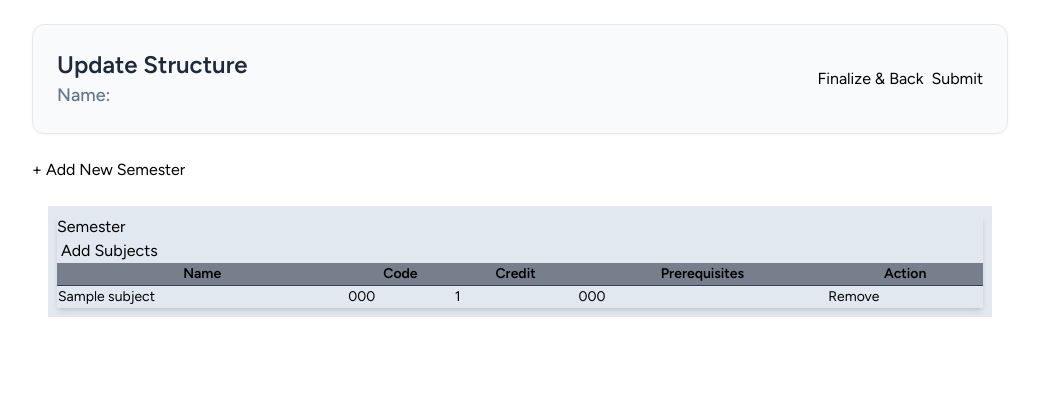
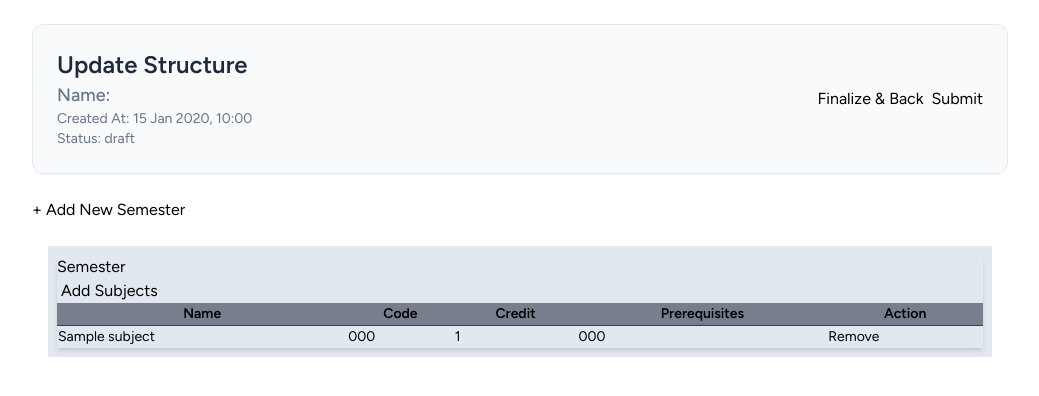
Before and after one commit to nisah28-src/FYPiii, a Laravel app: page /view-structure/1 in a window 1280 px wide. Shown: the top 396 px of the page, without its empty margins (120-1159 px from the left). Run offline with Laravel 12, Linux system fonts and the light colour scheme; tables that the repository leaves empty hold one stand-in row (values such as "Sample post"); style sheets or scripts are compiled from the project's sources; parts of the project's set-up code (start-up, migrations or seed data) failed here and were passed over; some libraries are stand-ins or nearby versions.

Commit message:
final prototype presented

```diff
--- a/app/Livewire/CreateStructure.php
+++ b/app/Livewire/CreateStructure.php
@@ -123,9 +123,9 @@ class CreateStructure extends Component
 
          $finalTitle = $this->title;
          if ($this->studenttype) {
-            $finalTitle .= '(International)';
+            $finalTitle .= ' _(International)';
             }else {
-            $finalTitle .='(Local)';
+            $finalTitle .=' _(Local)';
             }
 
            $struct = DB::transaction( function () use ($finalTitle) {
@@ -160,7 +160,7 @@ class CreateStructure extends Component
 
     public function back() {
         session()->forget(['draft_structure', 'draft_title', 'draft_studenttype']);
-        return redirect()->route('hop.dashboard');
+        return redirect()->route('hop.dashboard') -> with('message', 'Draft discarded');
     }
 
     public function moveUp($index) {
--- a/app/Livewire/ViewStructure.php
+++ b/app/Livewire/ViewStructure.php
@@ -162,6 +162,7 @@ class ViewStructure extends Component
 
         session()->forget(['draft_structure', 'draft_title']);
         session()->flash('message', "Successfully submitted for review");
+        return redirect()->route('hop.dashboard')-> with('message', "Successfully submitted for review");
     }
 
     public function moveUp($currentSem) {
--- a/resources/views/hod/dashboard.blade.php
+++ b/resources/views/hod/dashboard.blade.php
@@ -41,7 +41,7 @@
                             @forelse ($structures as $s)
                                 <tr class="hover:bg-slate-50">
                                     <td class="font-medium text-slate-800">{{ $s->program_structure_name }}</td>
-                                    <td class="text-slate-500">{{ $s->created_at->format('d/m/Y') }}</td>
+                                    <td class="text-slate-500">{{ $s->created_at->format('d/m/Y h:i A') }}</td>
                                     <td>
                                         <span class="badge {{ $status == 'approved' ? 'badge-success' : 'badge-warning' }} badge-outline">
                                             {{ ucfirst($s->status) }}
@@ -49,7 +49,7 @@
                                     </td>
                                     <td class="text-center">
                                         @if($status == 'pending')
-                                            <a href="{{ route('review.structure', $s->id) }}" class="btn btn-sm btn-primary">Review</a>
+                                            <a href="{{ route('review.structure', $s->id) }}" class="btn btn-sm btn-primary text-white">Review</a>
                                         @else
                                             <span class="text-slate-400 text-xs italic">View Only</span>
                                         @endif
--- a/resources/views/hop/dashboard.blade.php
+++ b/resources/views/hop/dashboard.blade.php
@@ -60,6 +60,12 @@
                                         @if ($sub->status === 'draft')
                                             <a href="{{ route('program.view',$sub->id) }}" class="btn btn-sm btn-primary">Update</a>
                                             <a href="{{ route('structure.duplicate',$sub->id) }}" class="btn btn-sm btn-ghost">Duplicate</a>
+                                        @elseif ($sub->status === 'pending')
+                                            <a href="{{ route('program.view', $sub->id) }}" class="btn btn-sm btn-primary">View</a>
+                                        @elseif ($sub->status === 'approved')
+                                            <a href="{{ route('program.view', $sub->id) }}" class="btn btn-sm btn-outline btn-success">View</a>
+                                        @elseif ($sub->status === 'rejected')
+                                            <a href="{{ route('program.view', $sub->id) }}" class="btn btn-sm btn-error">Update</a>
                                         @endif
                                         <form action="{{ route('hop.destroy', $sub->id) }}" method="POST">
                                             @csrf @method('DELETE')
--- a/resources/views/livewire/review-structure.blade.php
+++ b/resources/views/livewire/review-structure.blade.php
@@ -33,7 +33,7 @@
 
                         <div class="flex flex-col gap-2 pt-2">
                             <button wire:click="approve" class="btn btn-success  w-full">Approve Structure</button>
-                            <button wire:click="reject" class="btn btn-error  w-full">Reject Structure</button>
+                            <button wire:click="reject" class="btn btn-error w-full">Reject Structure</button>
                         </div>
                     </div>
                 </div>
--- a/resources/views/livewire/view-structure.blade.php
+++ b/resources/views/livewire/view-structure.blade.php
@@ -25,16 +25,23 @@
         <div>
             <h1 class="text-2xl font-bold text-slate-800">Update Structure</h1>
             <p class="text-lg text-slate-500 font-medium">Name: <span class="text-blue-600">{{ $structure->program_structure_name }}</span></p>
+            <p class="text-sm text-slate-500">Created At: {{ $structure->created_at->format('d M Y, H:i') }}</p>
+            <p class="text-sm text-slate-500">Status: {{ $structure->status}} </p>
         </div>
 
         <div class="flex gap-2">
+            @if ($structure->status == 'draft')
             <button class="btn btn-outline btn-sm" wire:click="finalize">Finalize & Back</button>
             <button class="btn btn-primary btn-sm" wire:click="submit">Submit</button>
+            @endif
+
         </div>
     </div>
+    @if ($structure->status == 'draft' || $structure->status == 'rejected')
     <button wire:click="addSem" class="btn btn-outline-success w-100">
     + Add New Semester
 </button>
+@endif
 
     @foreach ($group as $sem => $subs)
 
@@ -43,7 +50,10 @@
         <h4> Semester {{ $sem }}</h4>
         <div class="inline-flex gap-2 justify-center">
 </div>
+
+        @if ($structure->status == 'draft' || $structure->status == 'rejected')
         <button class="btn btn-primary" wire:click="OpenModal({{ $sem }})"> Add Subjects</button>
+        @endif
      <div class="overflow-x-auto">
                 <table class="table table-zebra w-full text-sm">
                     <thead class="bg-slate-900/50 border-b border-slate-700"><tr>
@@ -51,7 +61,9 @@
                     <th>Code</th>
                     <th>Credit</th>
                     <th>Prerequisites</th>
+                    @if ($structure->status == 'draft' || $structure->status == 'rejected')
                     <th> Action</th>
+                    @endif
 
                     </tr></thead>
                     <tbody>
@@ -71,8 +83,10 @@
                     None
                     @endif
                     </td>
+                    @if ($structure->status == 'draft' || $structure->status == 'rejected')
                     <td>
                         <button class="btn btn-error btn-sm" wire:click="removeFromTable({{ $sub->id }}, {{ $sem }})">Remove</button></td></tr>
+                        @endif
                     @empty
                     <tr>
                         <td>No subject Added yet</td>
--- a/resources/views/staff/dashboard.blade.php
+++ b/resources/views/staff/dashboard.blade.php
@@ -36,7 +36,7 @@
                                 <td class="font-medium text-slate-800">{{ $structure->program_structure_name }}</td>
                                 <td class="text-slate-500">{{ $structure->created_at->format('d/m/Y') }}</td>
                                 <td>
-                                    <span class="badge badge-success text-white badge-outline">Approved</span>
+                                    <span class="badge badge-success badge-outline">Approved</span>
                                 </td>
                                 <td class="text-center">
                                     <a href="{{ route('structure.pdf', $structure->id) }}" class="btn btn-sm btn-outline btn-primary">
--- a/routes/web.php
+++ b/routes/web.php
@@ -22,15 +22,20 @@ Route::get('/', function () {
 
 Route::middleware('auth', 'role:staff')->prefix('staff')->group(function () {
     Route::get('/dashboard',[StaffController::class,'index'])->name('staff.dashboard');
+    Route::get('/download-structure/{id}', [PDFController::class, 'generatePDF'])->name('structure.pdf');
 });
 
 
 Route::middleware('auth', 'role:HOP')->prefix('hop')->group(function () {
     Route::get('/dashboard',[HOPController::class,'index'])->name('hop.dashboard');
+    Route::get('/create-structure', CreateStructure::class)->name('create.structure');
+    Route::get('duplicate-structure/{id}', [HOPController::class, 'duplicate'])->name('structure.duplicate');
+Route::delete('/hop/destroy/{id}', [HOPcontroller::class, 'destroy'])->name('hop.destroy');
 });
 
 Route::middleware('auth', 'role:HOD')->prefix('hod')->group(function () {
     Route::get('/dashboard',[HODController::class,'index'])->name('hod.dashboard');
+    Route::get('/review-structure/{id}', ReviewStructure::class)->name('review.structure');
 });
 
 
@@ -52,10 +57,7 @@ Route::post('/subjects/import', [SubjectController::class, 'import'])
 
 require __DIR__.'/auth.php';
 
-Route::get('/create-structure', CreateStructure::class)->name('create.structure');
+
 Route::get('/review-structure/{id}', ReviewStructure::class)->name('review.structure');
 
 Route::get('/view-structure/{id}', ViewStructure::class)->name('program.view');
-Route::get('duplicate-structure/{id}', [HOPController::class, 'duplicate'])->name('structure.duplicate');
-Route::delete('/hop/destroy/{id}', [HOPcontroller::class, 'destroy'])->name('hop.destroy');
-Route::get('/download-structure/{id}', [PDFController::class, 'generatePDF'])->name('structure.pdf');
```
Also changed, not shown: resources/views/auth/register.blade.php (+5 -5 lines).
